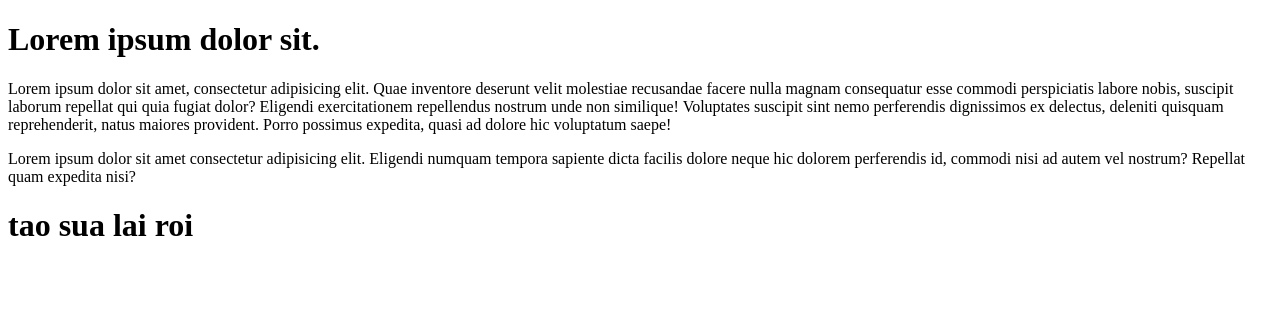
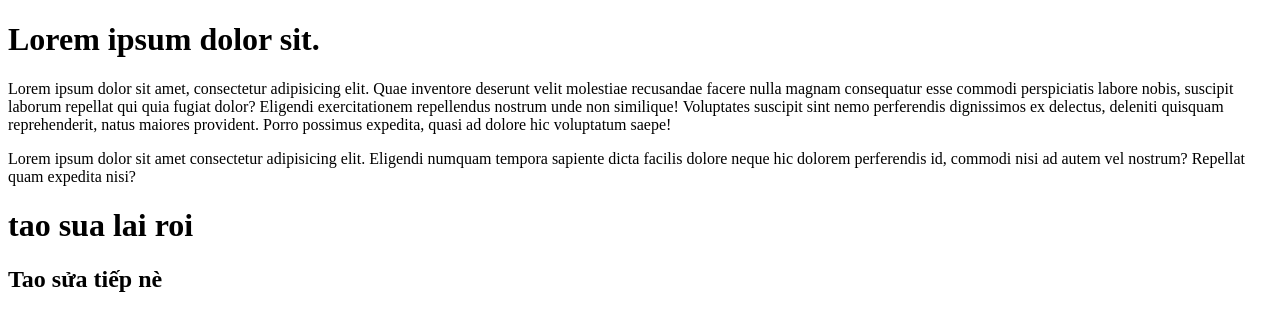
Before and after one commit to nhvinh19/testprojectgroup1, a plain HTML site: page index.html in a window 1280 px wide. Drawn offline with Linux system fonts and the light colour scheme.

Commit message:
sửa lần 4 nhé

```diff
--- a/index.html
+++ b/index.html
@@ -14,5 +14,7 @@
      <!-- sửa lại của Vinh2 -->
       <p>Lorem ipsum dolor sit amet consectetur adipisicing elit. Eligendi numquam tempora sapiente dicta facilis dolore neque hic dolorem perferendis id, commodi nisi ad autem vel nostrum? Repellat quam expedita nisi?</p>
       <h1>tao sua lai roi</h1>
+      <h2>Tao sửa tiếp nè</h2>
+      <!-- sửa từ Vinh2 -->
 </body>
 </html>
```
